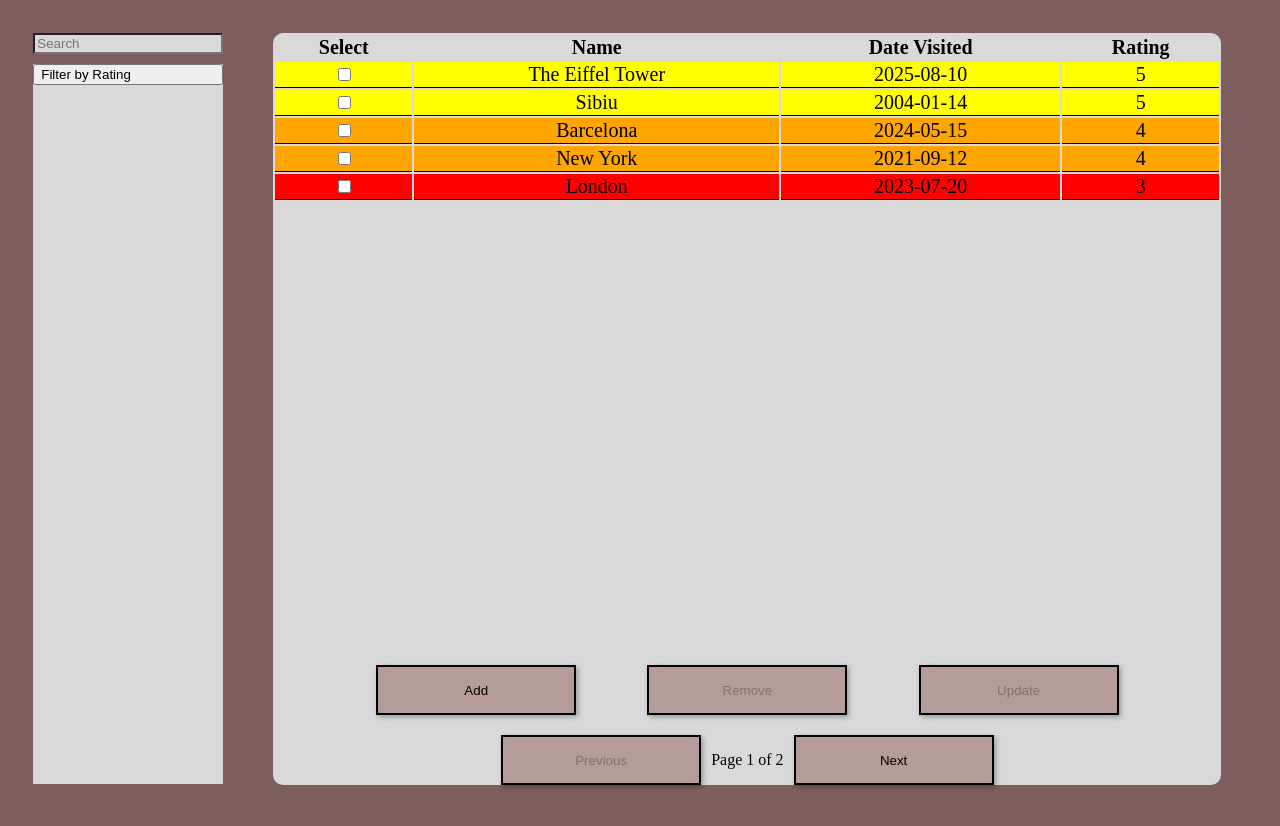
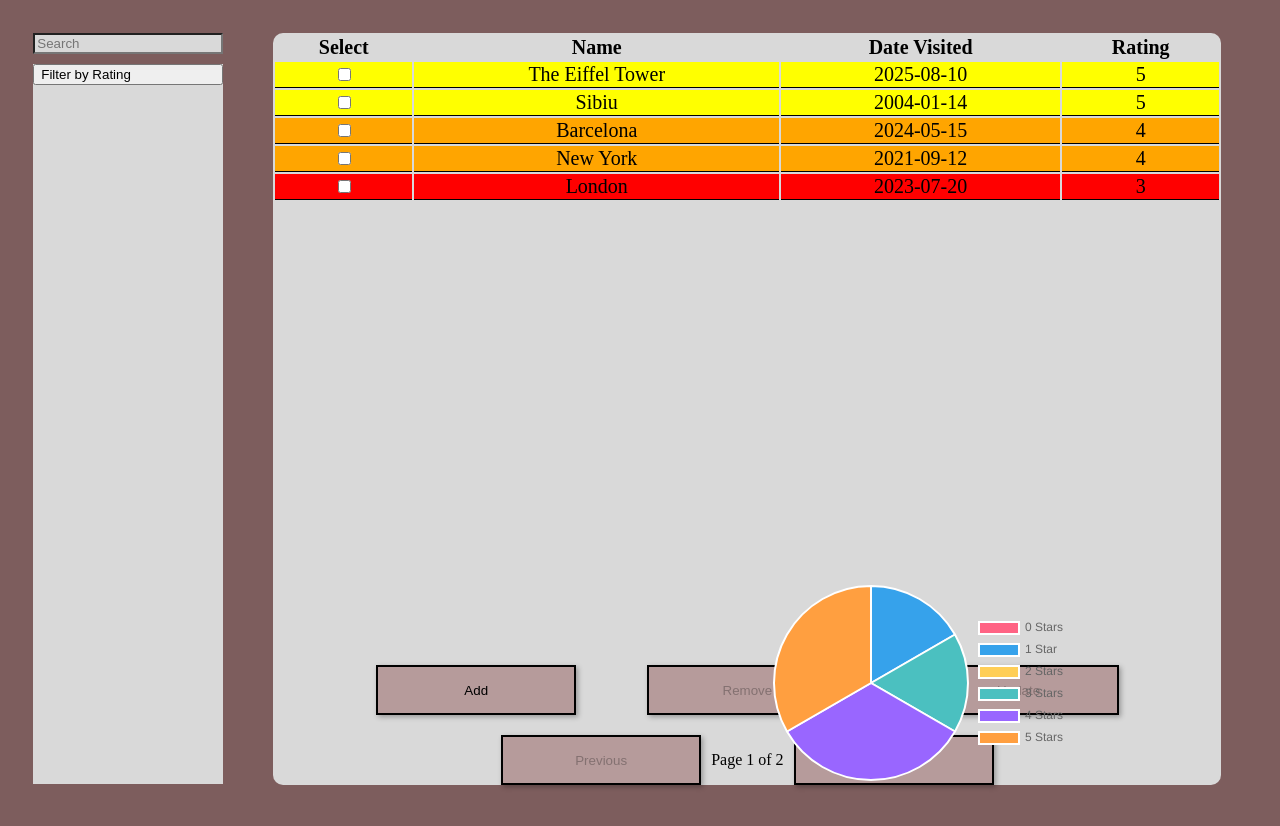
Before and after one commit to Silea-Horia/tjf, a React (Vite) app: page / in a window 1280 px wide. Shown: the top 826 px of the page. Built offline with nearby package versions, Linux system fonts and the light colour scheme.

Commit message:
Pie chart

```diff
--- a/src/components/Master.jsx
+++ b/src/components/Master.jsx
@@ -1,5 +1,9 @@
 import React, {useState} from 'react'
 import LocationList from './LocationList'
+import { Pie } from 'react-chartjs-2';
+import { Chart as ChartJS, ArcElement, Tooltip, Legend } from 'chart.js';
+
+ChartJS.register(ArcElement, Tooltip, Legend);
 
 const Master = ({serv, setData, setNewLocation, searchTerm, selectedRatings, selectedLocationIds, setSelectedLocationIds, setCurrentPage}) => {
     const [currentListPage, setCurrentListPage] = useState(1);
@@ -40,6 +44,35 @@ const Master = ({serv, setData, setNewLocation, searchTerm, selectedRatings, sel
         }
     };
 
+    const ratingCounts = [0, 1, 2, 3, 4, 5].map(rating =>
+        filteredLocations.filter(loc => loc.rating === rating).length
+    );
+
+    const pieChartData = {
+        labels: ['0 Stars', '1 Star', '2 Stars', '3 Stars', '4 Stars', '5 Stars'],
+        datasets: [{
+            data: ratingCounts,
+            backgroundColor: [
+                '#FF6384', // 0 stars
+                '#36A2EB', // 1 star
+                '#FFCE56', // 2 stars
+                '#4BC0C0', // 3 stars
+                '#9966FF', // 4 stars
+                '#FF9F40', // 5 stars
+            ],
+            hoverOffset: 4,
+        }],
+    };
+
+    const pieChartOptions = {
+        plugins: {
+            legend: {
+                position: 'right',
+            },
+        },
+        maintainAspectRatio: false,
+    };
+
     return (
         <div className="main-content">
             <LocationList
@@ -50,6 +83,9 @@ const Master = ({serv, setData, setNewLocation, searchTerm, selectedRatings, sel
                 currentListPage={currentListPage}
                 itemsPerPage={itemsPerPage}
             />
+            <div style={{ height: '500px', margin: '400px 500px', position: 'absolute' }}>
+                <Pie data={pieChartData} options={pieChartOptions} />
+            </div>
             <div className='button-container'>
                 <button className='button' type="button" onClick={() => setCurrentPage('add')}>Add</button>
                 <button className='button' type="button" onClick={removeElements} disabled={isDeleteDisabled}>Remove</button>
```
Also changed, not shown: package.json (+7 -2 lines), 1 other file (tests, documents, lock files or other folders).
